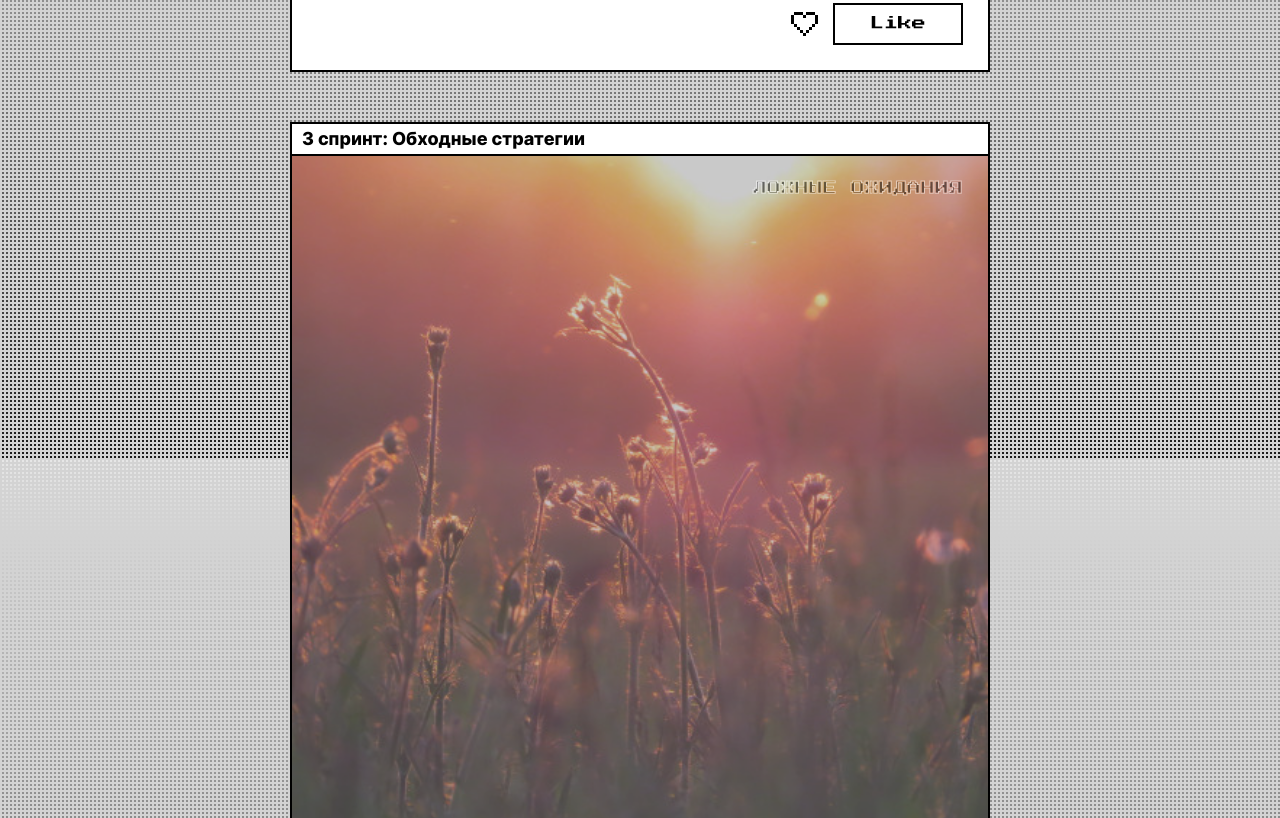
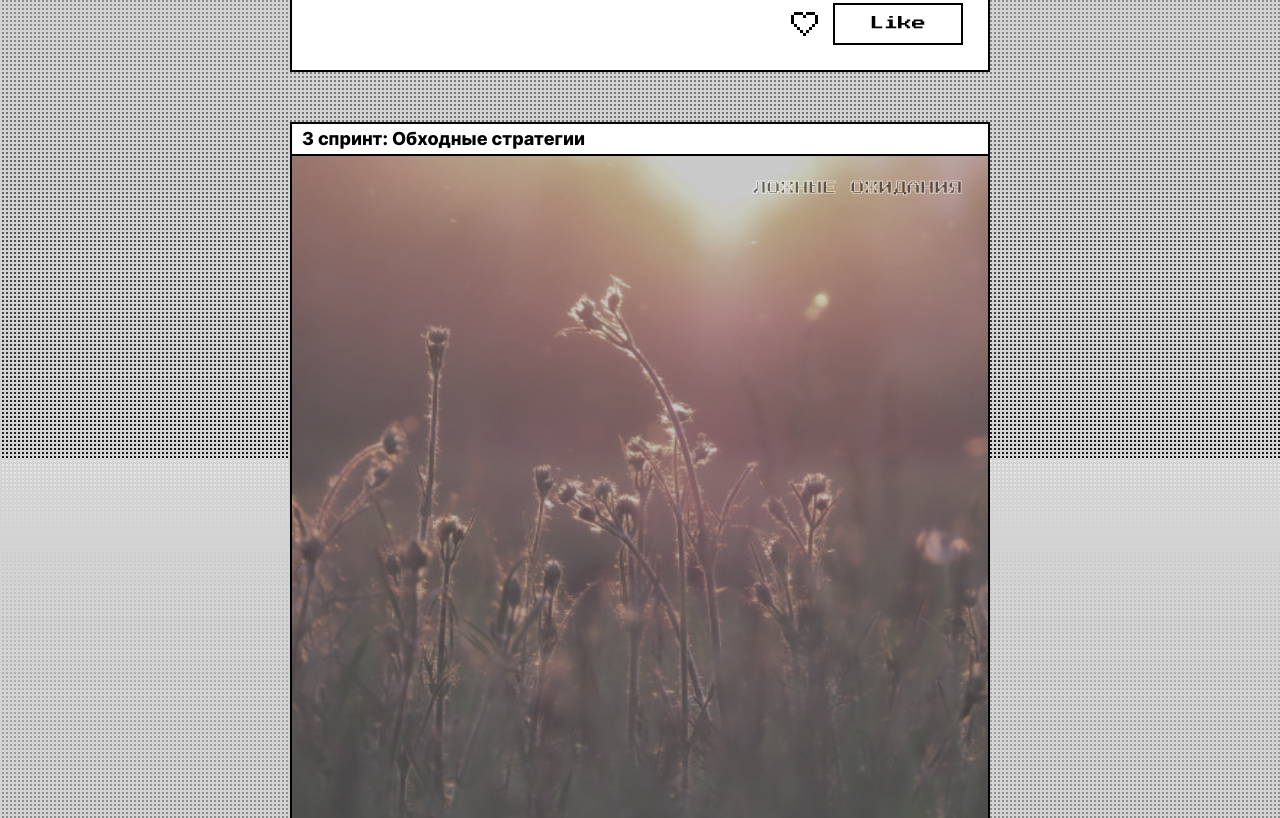
Before and after one commit to anzhelika-sys/zakrivayuschiy-teg-f, a plain HTML site: page index.html in a window 1280 px wide. Shown: the part 5942-6760 px from the top of the page. Drawn offline with Linux system fonts and the light colour scheme.

Commit message:
После тестов на ГитХаб

```diff
--- a/index.html
+++ b/index.html
@@ -346,7 +346,7 @@
           <div class="picture">
             <img src="./images/Вечер.jpg"
               alt="Крупным планом полевые цветы в лучах закатного розового солнца"
-              class="image image-card_filter-contrast"
+              class="image image-card_filter-saturate-contrast"
             />
             <span class="card__label" aria-hidden="true">Ложные ожидания</span>
           </div>
--- a/styles/style.css
+++ b/styles/style.css
@@ -120,6 +120,10 @@
 
 .image-card_filter-brightness-grayscale {
   filter: brightness(0.5) grayscale(0.2);
+}
+
+.image-card_filter-saturate-contrast {
+  filter: saturate(0.5) contrast(0.6);
 }
 
 .image-card_filter-hue-rotate {
```
